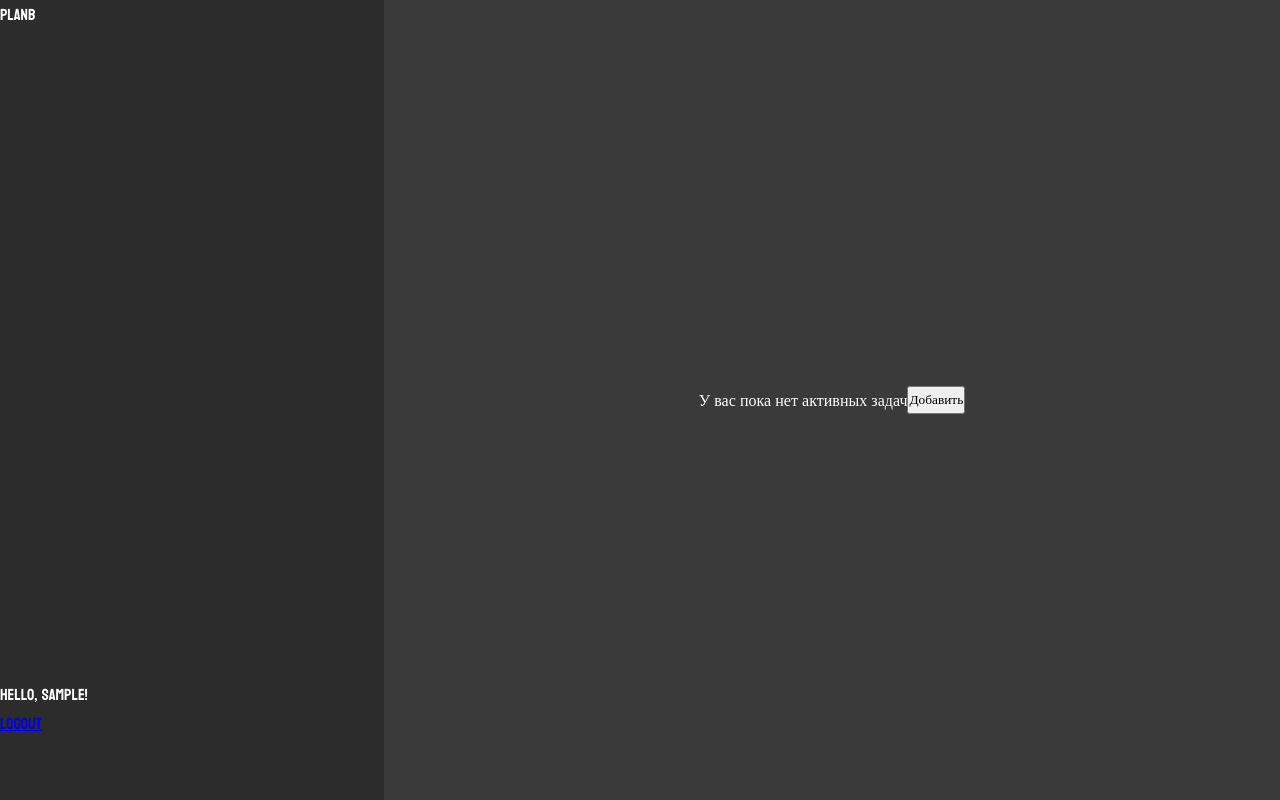
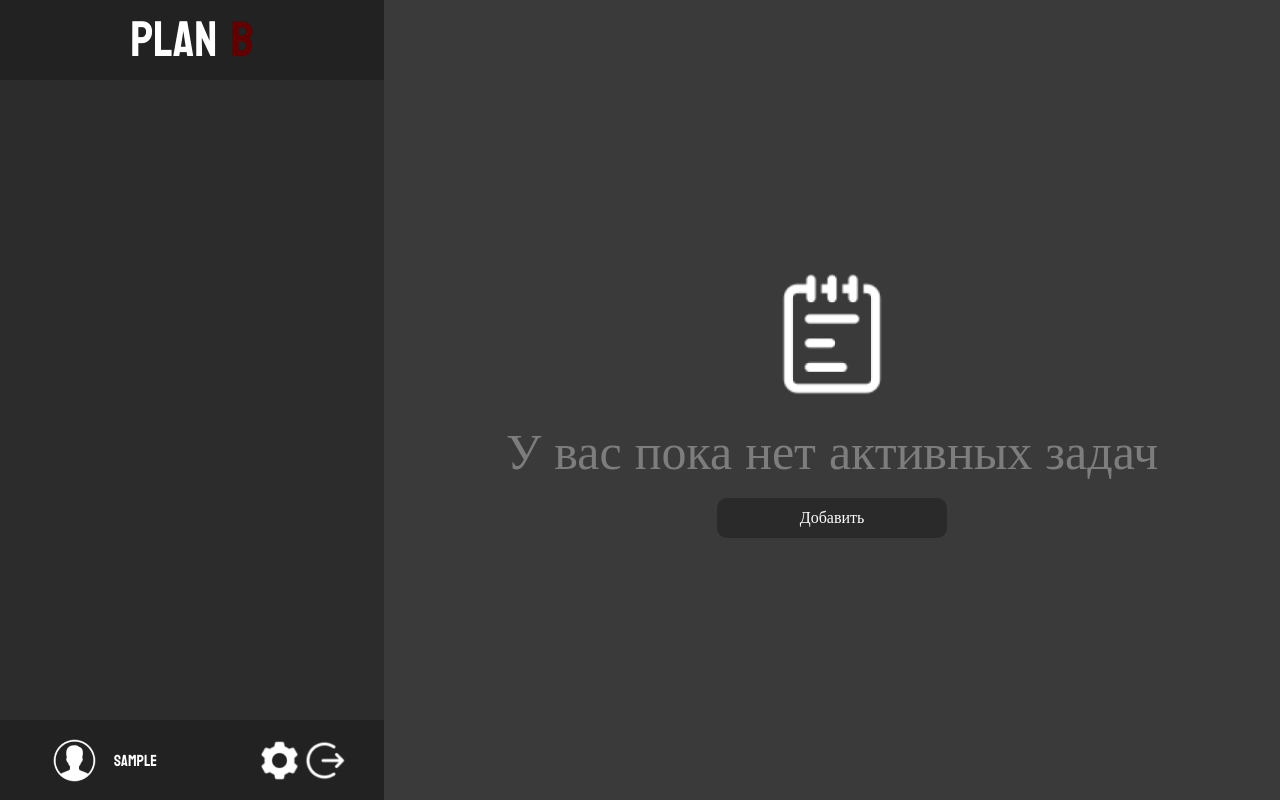
Before and after one commit to MaxVoicesDeveloper/planB, a Flask app: page /personalaccount in a window 1280 px wide. Run offline with Flask 3, Linux system fonts and the light colour scheme; the visitor is signed in with stand-in values (Sample User, id 1); some libraries are stand-ins or nearby versions.

Commit message:
Доделана рабочая часть сессии по макетам figma

```diff
--- a/static/css/account.css
+++ b/static/css/account.css
@@ -28,7 +28,11 @@ html, body{
     height: 100vh;
     background: #2C2C2C;
     display: grid;
-    grid-template-rows: 15% 70% 15%;
+    grid-template-rows: 10% 80% 10%;
+}
+
+.logo, .account{
+    background: #222222;
 }
 
 .task{
@@ -36,4 +40,74 @@ html, body{
     display: flex;
     justify-content: center;
     align-items: center;
+    flex-direction: column;
 }
+
+.task img{
+    width: 150px;
+    height: 145px;
+    object-fit: cover;
+    object-position: center;
+}
+
+.task span{
+    font-size: 50px;
+    color: #7D7D7D;
+}
+
+.task button{
+    width: 230px;
+    height: 40px;
+    background: #2A2A2A;
+    color: #ffffff;
+    border-radius: 10px;
+    border: none;
+    font-size: 16px;
+    transition: 0.5s ease;
+}
+
+.task button:hover{
+    cursor: pointer;
+    background: #1b1b1b;
+}
+
+.logo{
+    display: flex;
+    justify-content: center;
+    align-items: center;
+}
+
+.logo span{
+    font-size: 50px;
+}
+
+.logo span font{
+    color: #600000;
+}
+
+.account{
+    display: flex;
+    justify-content: space-around;
+    align-items: center;
+}
+
+.account_info{
+    display: flex;
+    align-items: center;
+    justify-content: center;
+    gap: 15px;
+}
+
+.setting_account{
+    width: 20%;
+    display: flex;
+    justify-content: space-around;
+    align-items: center;
+}
+
+
+
+.setting_account img, .setting_account a{
+    width: 45px;
+    height: 45px;
+}
--- a/static/css/main.css
+++ b/static/css/main.css
@@ -263,12 +263,12 @@ header .logo span font{
 }
 
 .form form input{
-    width: 298px;
-    height: 34px;
+    width: 293px;
+    height: 29px;
     background: #4E4E4E;
     border-radius: 10px;
     border: none;
-    padding: 2px;
+    padding: 10px;
 }
 
 .form form input::placeholder{
--- a/templates/personalaccount.html
+++ b/templates/personalaccount.html
@@ -12,20 +12,26 @@
     <div class="container">
         <div class="left-menu">
             <div class="logo">
-                <span>Plan<font>B</font></span>
+                <span>Plan <font>B</font></span>
             </div>
             <div class="global-set">
 
             </div>
             <div class="account">
+                <div class="account_info">
+                    <img src="{{url_for('static', filename='img/icon/account.png')}}" alt="">
                 {% if session['loggedin'] %}
-    <p>Hello, {{ session['login'] }}!</p>
-    <a href="{{ url_for('logout') }}">Logout</a>
+    <p>{{ session['login'] }}</p>
                 {% endif %}
+                </div>
+                <div class="setting_account">
+                    <a><img src="{{url_for('static', filename='img/icon/settings.png')}}" alt=""></a>
+                    <a href="{{ url_for('logout') }}"><img src="{{url_for('static', filename='img/icon/logout.png')}}" alt=""></a>
+                </div>
             </div>
         </div>
         <div class="task">
-            <img src="" alt="">
+            <img src="{{url_for('static', filename='img/icon/notepad.png')}}" alt="">
             <span>У вас пока нет активных задач</span>
             <button>Добавить</button>
         </div>
```
Also changed, not shown: static/img/icon/account.png (added), static/img/icon/logout.png (added), static/img/icon/notepad.png (added), static/img/icon/settings.png (added).
